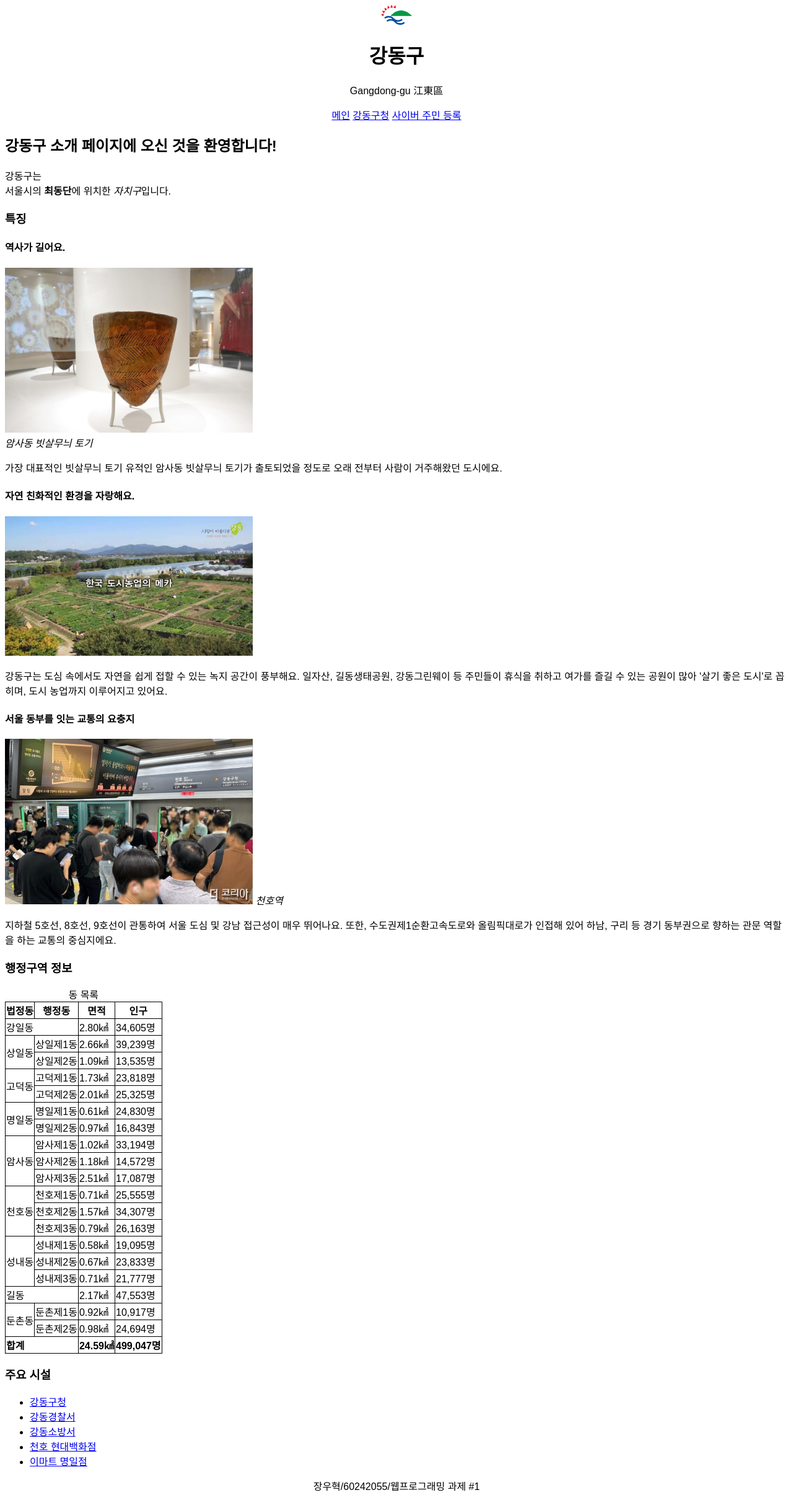
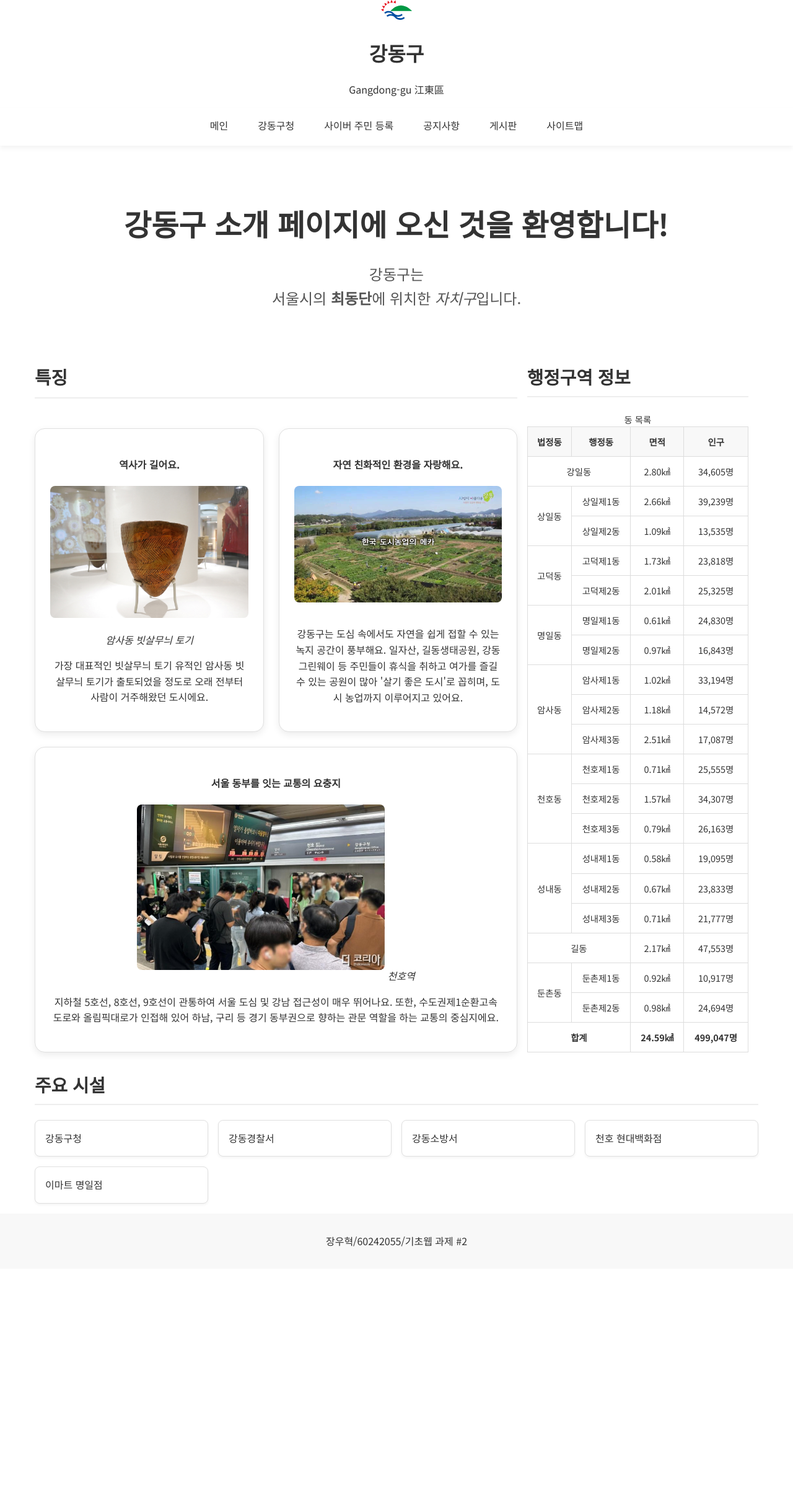
Before and after one commit to 0408j/WebProgramming_mju2, a plain HTML site: page gangdong/index.html in a window 1280 px wide. Shown: the whole page at 62% size. After the commit the page ends 2047 px from the top, so only its background shows below. Drawn offline with Linux system fonts and the light colour scheme.

Commit message:
풀 리퀘스트 병합 #4
* 헤드푸터 과제주석 수정

* style 섹션 style.css로 이전

* 수정

```diff
--- a/gangdong/index.html
+++ b/gangdong/index.html
@@ -1,57 +1,56 @@
 <!DOCTYPE html>
 <html lang="ko">
 <head>
-    <!-- 장우혁/60242055/웹프로그래밍 과제 #1 -->
+    <!-- 장우혁/60242055/기초웹 과제 #2 -->
     <meta charset="UTF-8">
     <title>강동구 소개</title>
-    <style>
-        body{
-            font-family: sans-serif;
-        }
-        header, footer {
-            text-align: center;
-        }
-        table{
-            border-collapse: collapse;
-        }
-        table, th, td {
-            border: 1px solid black;
-        }
-    </style>
+    <link rel="stylesheet" type="text/css" href="style.css" />
+    <meta name="viewport" content="width=device-width, initial-scale=1.0">
 </head>
 <body>
     <header>
+        <div id="headerbar">
             <img src="./img/logo.svg" width="50" />
             <h1>강동구</h1>
             <p>Gangdong-gu 江東區</p>
+        </div>
         <nav>
             <a href="./">메인</a>
             <a href="https://www.gangdong.go.kr/newportal/">강동구청</a>
             <a href="./form.html">사이버 주민 등록</a>
+            <a href="./notice.html">공지사항</a>
+            <a href="./board.html">게시판</a>
+            <a href="./sitemap.html">사이트맵</a>
         </nav>
     </header>
     <main>
-        <section>
+        <section class="sangdan">
             <h2>강동구 소개 페이지에 오신 것을 환영합니다!</h2>
             <p>강동구는<br>서울시의 <strong>최동단</strong>에 위치한 <em>자치구</em>입니다.</p>
         </section>
-        <section>
+        <section class="local">
             <!-- 강동구의 특징을 사진과 함께 보여줌 -->
             <h3>특징</h3>
+            <div>
                 <h4>역사가 길어요.</h4>
                 <img src="./img/amsadong.jpg" width="400"/><br>
                 <em>암사동 빗살무늬 토기</em>
                 <p>가장 대표적인 빗살무늬 토기 유적인 암사동 빗살무늬 토기가 출토되었을 정도로 오래 전부터 사람이 거주해왔던 도시에요.</p>
+            </div>
+            <div>
                 <h4>자연 친화적인 환경을 자랑해요.</h4>
                 <img src="./img/agriculture.jpg" width="400"/>
                 <p>강동구는 도심 속에서도 자연을 쉽게 접할 수 있는 녹지 공간이 풍부해요.  일자산, 길동생태공원, 강동그린웨이 등 주민들이 휴식을 취하고 여가를 즐길 수 있는 공원이 많아 '살기 좋은 도시'로 꼽히며, 도시 농업까지 이루어지고 있어요.</p>
-
+            </div>
+            <div>
                 <h4>서울 동부를 잇는 교통의 요충지</h4>
                 <img src="./img/cheonho.jpg" width="400" alt="강동역과 버스 정류장이 함께 보이는 모습">
                 <em>천호역</em>
                 <p>지하철 5호선, 8호선, 9호선이 관통하여 서울 도심 및 강남 접근성이 매우 뛰어나요. 또한, 수도권제1순환고속도로와 올림픽대로가 인접해 있어 하남, 구리 등 경기 동부권으로 향하는 관문 역할을 하는 교통의 중심지에요.</p>
+            </div>
         </section>
-        <section>
+
+        <section class="admin-info">
             <!-- 행정구역을 행정동/법정동으로 분류하여 보여줌 -->
             <h3>행정구역 정보</h3>
             <table>
@@ -177,7 +176,7 @@
                 </tfoot>
             </table>
         </section>
-        <section>
+        <section class="facilities">
             <!-- 강동구의 주요 시설과 그 시설로 가는 홈페이지 하이퍼링크 나열 -->
             <h3>주요 시설</h3>
             <ul>
@@ -190,7 +189,7 @@
         </section>
     </main>
     <footer>
-        <p>장우혁/60242055/웹프로그래밍 과제 #1</p>
+        <p>장우혁/60242055/기초웹 과제 #2</p>
     </footer>
 </body>
 </html>
--- /dev/null
+++ b/gangdong/style.css
@@ -0,0 +1,291 @@
+/* 전역 스타일 */
+
+@import url('https://fonts.googleapis.com/css2?family=Noto+Sans+KR:wght@100..900&display=swap');
+
+:root {
+    --primary-color: #007bff;
+    --text-color: #333;
+    --light-gray: #f8f8f8;
+    --border-color: #e0e0e0;
+}
+
+* {
+    box-sizing: border-box;
+}
+
+body {
+    font-family: "Noto Sans KR", sans-serif;
+    margin: 0;
+    color: var(--text-color);
+    line-height: 1.6;
+}
+
+
+/* 공통 레이아웃 */
+
+header, footer {
+    text-align: center;
+}
+
+footer {
+    padding: 1rem 0;
+    background-color: var(--light-gray);
+}
+
+main {
+    display: grid;
+    grid-template-areas:
+    "sangdan sangdan"
+    "local   sidebar"
+    "hadan   hadan";
+    grid-template-columns: 2fr 1fr;
+    max-width: 1200px;
+    margin: 0 auto;
+    padding: 1rem;
+}
+
+
+/* 컴포넌트 */
+
+nav {
+    display: flex;
+    justify-content: center;
+    gap: 1rem;
+    width: 100%;
+    box-shadow: 0 4px 8px rgba(0, 0, 0, 0.05);
+}
+
+nav a {
+    padding: 1rem;
+    color: var(--text-color);
+    text-decoration: none;
+    border-bottom: 3px solid transparent;
+    transition: all 0.2s ease;
+}
+
+nav a:hover {
+    background-color: var(--text-color);
+    color: white;
+    border-bottom-color: var(--primary-color);
+}
+
+.sangdan {
+    grid-area: sangdan;
+    text-align: center;
+    padding: 2rem 0;
+}
+
+.sangdan > h2 { font-size: 3rem; margin-bottom: 0.5rem; }
+.sangdan > p { font-size: 1.5rem; color: #555; }
+
+section > h3 {
+    font-size: 1.8rem;
+    padding-bottom: 0.5rem;
+    border-bottom: 2px solid #eee;
+    margin-bottom: 1.5rem;
+}
+
+.local {
+    grid-area: local;
+    display: grid;
+    gap: 1.5rem;
+    grid-template-areas:
+    "h3 h3"
+    "one two"
+    "three three";
+}
+
+.local > h3 { grid-area: h3; }
+.local > div:nth-of-type(1) { grid-area: one; }
+.local > div:nth-of-type(2) { grid-area: two; }
+.local > div:nth-of-type(3) { grid-area: three; }
+
+.local > div {
+    background-color: #ffffff;
+    padding: 1.5rem;
+    border: 1px solid var(--border-color);
+    border-radius: 1rem;
+    box-shadow: 0 4px 12px rgba(0, 0, 0, 0.08);
+    transition: transform 0.3s ease, box-shadow 0.3s ease;
+    text-align: center;
+}
+
+.local > div:hover {
+    transform: translateY(-8px);
+    box-shadow: 0 12px 24px rgba(0, 0, 0, 0.12);
+}
+
+.local img {
+    max-width: 100%;
+    height: auto;
+    border-radius: 0.5rem;
+    margin-bottom: 1rem;
+}
+
+.admin-info {
+    grid-area: sidebar;
+    padding: 0 1rem;
+}
+
+.admin-info table {
+    width: 100%;
+    border-collapse: collapse;
+    font-size: 0.9rem;
+}
+
+.admin-info th, .admin-info td {
+    border: 1px solid #ddd;
+    padding: 0.75rem;
+    text-align: center;
+}
+
+.admin-info th { background-color: var(--light-gray); }
+.admin-info tfoot { font-weight: bold; }
+
+.facilities { grid-area: hadan; }
+
+.facilities ul {
+    list-style: none;
+    padding: 0;
+    margin: 0;
+    display: grid;
+    grid-template-columns: repeat(auto-fit, minmax(250px, 1fr));
+    gap: 1rem;
+}
+
+.facilities a {
+    display: block;
+    padding: 1rem;
+    background-color: #ffffff;
+    border: 1px solid var(--border-color);
+    border-radius: 8px;
+    text-decoration: none;
+    color: var(--text-color);
+    font-weight: 500;
+    box-shadow: 0 2px 4px rgba(0, 0, 0, 0.05);
+    transition: all 0.2s ease-in-out;
+}
+
+.facilities a:hover {
+    transform: translateY(-3px);
+    box-shadow: 0 5px 12px rgba(0, 0, 0, 0.1);
+    border-color: var(--primary-color);
+    color: var(--primary-color);
+}
+
+.form-page {
+    max-width: 800px;
+    margin: 2rem auto;
+    padding: 2rem 3rem;
+    background-color: #fff;
+    border-radius: 12px;
+    box-shadow: 0 8px 24px rgba(0, 0, 0, 0.1);
+}
+
+.form-intro {
+    text-align: center;
+    margin-bottom: 2rem;
+    padding-bottom: 1.5rem;
+    border-bottom: 1px solid #eee;
+}
+
+.form-page fieldset {
+    border: 1px solid #ddd;
+    border-radius: 8px;
+    padding: 1.5rem 2rem;
+    margin-bottom: 2rem;
+}
+
+.form-page legend {
+    font-size: 1.25rem;
+    font-weight: 600;
+    padding: 0 0.5rem;
+}
+
+.form-page label {
+    display: block;
+    margin-bottom: 0.5rem;
+    font-weight: 500;
+}
+
+.form-page input[type="text"],
+.form-page input[type="tel"],
+.form-page input[type="email"],
+.form-page input[type="number"],
+.form-page select {
+    width: 100%;
+    padding: 0.8rem;
+    font-size: 1rem;
+    border: 1px solid #ccc;
+    border-radius: 6px;
+    transition: border-color 0.2s, box-shadow 0.2s;
+}
+
+.form-page input:focus,
+.form-page select:focus {
+    outline: none;
+    border-color: var(--primary-color);
+    box-shadow: 0 0 0 3px rgba(0, 123, 255, 0.2);
+}
+
+.form-page input[type="submit"],
+.form-page input[type="reset"] {
+    padding: 0.8rem 1.5rem;
+    font-size: 1rem;
+    font-weight: 600;
+    border-radius: 6px;
+    border: 1px solid transparent;
+    cursor: pointer;
+    transition: background-color 0.2s, transform 0.1s;
+}
+
+.form-page input[type="submit"] {
+    background-color: var(--primary-color);
+    color: white;
+    border-color: var(--primary-color);
+}
+.form-page input[type="submit"]:hover { background-color: #0056b3; }
+
+.form-page input[type="reset"] {
+    background-color: #f1f1f1;
+    border-color: #ddd;
+    margin-left: 0.5rem;
+}
+.form-page input[type="reset"]:hover { background-color: #e0e0e0; }
+
+
+/* 반응형 */
+
+@media (max-width: 992px) {
+    /* 태블릿 사이즈: 메인 레이아웃을 1열로 변경 */
+    main {
+        grid-template-areas:
+      "sangdan"
+      "local"
+      "sidebar"
+      "hadan";
+        grid-template-columns: 1fr;
+    }
+    .admin-info { padding: 1rem 0; }
+}
+
+@media (max-width: 768px) {
+    /* 모바일 사이즈: 폰트 크기 및 내부 레이아웃 조정 */
+    nav { flex-direction: column; gap: 0; }
+
+    .sangdan > h2 { font-size: 2.2rem; }
+    .sangdan > p { font-size: 1.2rem; }
+
+    .local {
+        grid-template-areas:
+      "h3"
+      "one"
+      "two"
+      "three";
+    }
+
+    .form-page {
+        padding: 1.5rem 1rem;
+        margin: 1rem;
+    }
+}
```
Also changed, not shown: gangdong/form.html (+15 -22 lines). Lines whose indentation alone changed are shown as unchanged.
